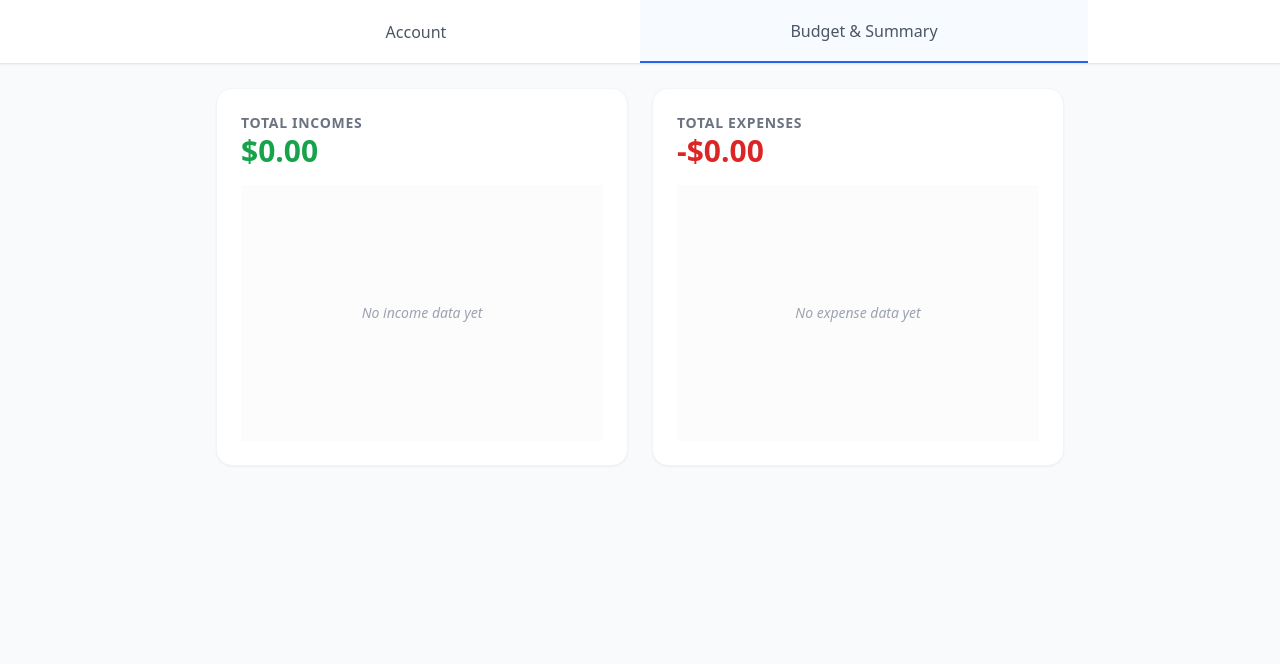
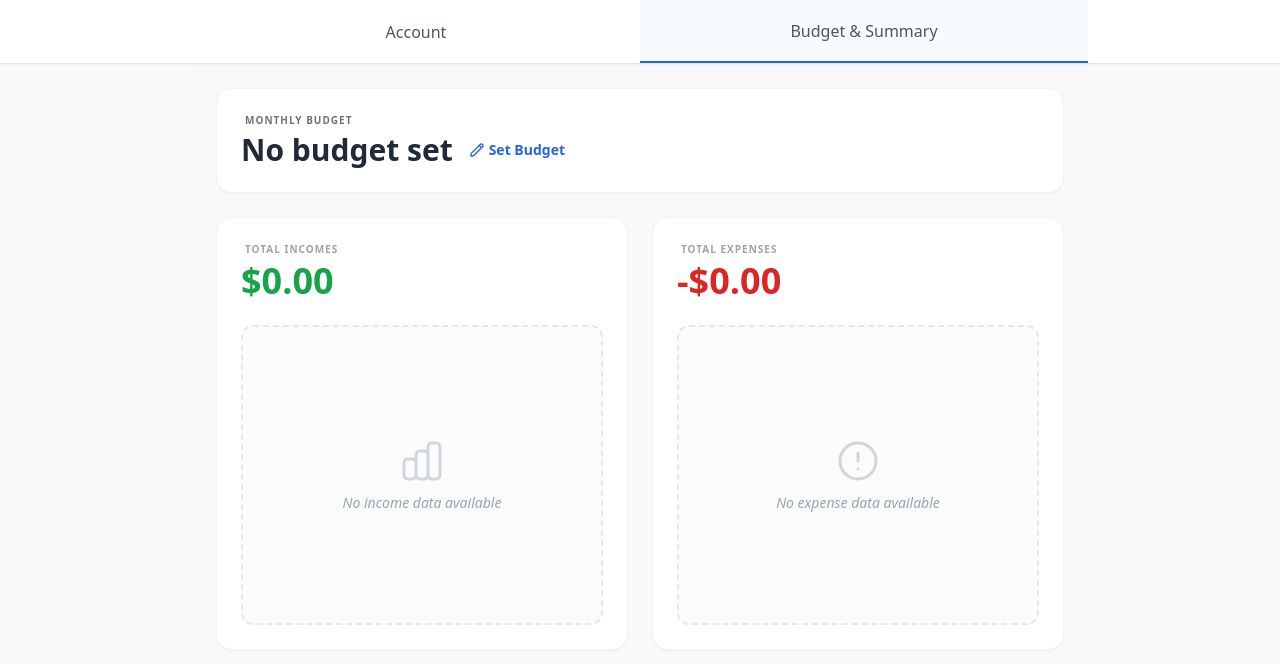
Before and after one commit to valentin-mihailov/budget-tracker-frontend, an Angular app: page /dashboard/budget in a window 1280 px wide. Shown: the top 664 px of the page. Built offline with nearby package versions, Linux system fonts and the light colour scheme; no server answers; sample sign-in values are in the browser's storage.

Commit message:
fixed a persistance problem and remove the up/down arrows for input type number

```diff
--- a/src/app/Components/budget/budget.component.html
+++ b/src/app/Components/budget/budget.component.html
@@ -1,39 +1,190 @@
-<div class="grid grid-cols-1 md:grid-cols-2 gap-6 p-6">
-  <div class="bg-white p-6 rounded-2xl shadow-sm border border-gray-100">
-    <h3 class="text-gray-500 text-sm font-bold uppercase tracking-wider">
-      Total Incomes
+<div class="min-h-screen bg-gray-50/50 pb-10">
+  <div class="px-6 pt-6">
+    <div
+      class="bg-white p-6 rounded-2xl shadow-sm border border-gray-100 flex flex-col md:flex-row md:items-center justify-between gap-6"
+    >
+      <div class="space-y-1">
+        <h3
+          class="text-gray-500 text-[10px] font-bold uppercase tracking-widest ml-1"
+        >
+          Monthly Budget
         </h3>
-    <p class="text-3xl font-black text-green-600 mb-4">
-      {{ totalIncome | currency }}
+
+        <div *ngIf="!isEditingBudget" class="flex items-center space-x-4">
+          <p class="text-3xl font-black text-gray-800">
+            {{
+              monthlyBudget > 0 ? (monthlyBudget | currency) : "No budget set"
+            }}
           </p>
+          <button
+            (click)="toggleEdit()"
+            class="group flex items-center text-blue-600 hover:text-blue-800 text-sm font-bold transition-colors"
+          >
+            <svg
+              class="w-4 h-4 mr-1 group-hover:scale-110 transition-transform"
+              fill="none"
+              stroke="currentColor"
+              viewBox="0 0 24 24"
+            >
+              <path
+                stroke-linecap="round"
+                stroke-linejoin="round"
+                stroke-width="2"
+                d="M15.232 5.232l3.536 3.536m-2.036-5.036a2.5 2.5 0 113.536 3.536L6.5 21.036H3v-3.572L16.732 3.732z"
+              />
+            </svg>
+            {{ monthlyBudget > 0 ? "Edit" : "Set Budget" }}
+          </button>
+        </div>
 
-    <div class="relative h-64">
-      <canvas id="incomeChart"></canvas>
         <div
-        *ngIf="totalIncome === 0"
-        class="absolute inset-0 flex items-center justify-center bg-gray-50/50"
+          *ngIf="isEditingBudget"
+          class="flex items-center space-x-2 animate-fade-in"
         >
-        <span class="text-gray-400 text-sm italic">No income data yet</span>
+          <input
+            type="number"
+            [(ngModel)]="tempBudget"
+            class="px-4 py-2 border-2 border-blue-100 rounded-xl outline-none focus:border-blue-500 text-xl font-bold w-44 transition-all"
+            placeholder="0.00"
+          />
+          <button
+            (click)="saveBudget()"
+            class="bg-blue-600 text-white px-5 py-2.5 rounded-xl font-bold hover:bg-blue-700 active:scale-95 transition-all"
+          >
+            Save
+          </button>
+          <button
+            (click)="toggleEdit()"
+            class="text-gray-400 hover:text-gray-600 font-bold text-sm px-2"
+          >
+            Cancel
+          </button>
+        </div>
+      </div>
+
+      <div
+        *ngIf="monthlyBudget > 0"
+        class="flex-1 max-w-md w-full bg-gray-50 p-4 rounded-xl border border-gray-100"
+      >
+        <div
+          class="flex justify-between text-[10px] mb-2 font-black uppercase tracking-tighter"
+        >
+          <span class="text-gray-400">Spending Progress</span>
+          <span
+            [class.text-red-500]="totalExpenses > monthlyBudget"
+            class="text-gray-600"
+          >
+            {{ totalExpenses / monthlyBudget | percent: "1.0-1" }} of limit
+          </span>
+        </div>
+        <div class="w-full bg-gray-200 rounded-full h-3 overflow-hidden">
+          <div
+            class="h-full rounded-full transition-all duration-700 ease-out"
+            [class.bg-green-500]="totalExpenses / monthlyBudget < 0.7"
+            [class.bg-yellow-500]="
+              totalExpenses / monthlyBudget >= 0.7 &&
+              totalExpenses / monthlyBudget <= 1
+            "
+            [class.bg-red-500]="totalExpenses / monthlyBudget > 1"
+            [style.width.%]="
+              (totalExpenses / monthlyBudget) * 100 > 100
+                ? 100
+                : (totalExpenses / monthlyBudget) * 100
+            "
+          ></div>
+        </div>
+        <p
+          *ngIf="totalExpenses > monthlyBudget"
+          class="text-[10px] text-red-500 font-bold mt-2 animate-pulse"
+        >
+          ⚠️ You have exceeded your monthly budget by
+          {{ totalExpenses - monthlyBudget | currency }}
+        </p>
       </div>
     </div>
   </div>
 
-  <div class="bg-white p-6 rounded-2xl shadow-sm border border-gray-100">
-    <h3 class="text-gray-500 text-sm font-bold uppercase tracking-wider">
+  <div class="grid grid-cols-1 md:grid-cols-2 gap-6 p-6">
+    <div
+      class="bg-white p-6 rounded-2xl shadow-sm border border-gray-100 flex flex-col"
+    >
+      <div class="mb-6">
+        <h3
+          class="text-gray-400 text-[10px] font-bold uppercase tracking-widest ml-1"
+        >
+          Total Incomes
+        </h3>
+        <p class="text-4xl font-black text-green-600 mt-1">
+          {{ totalIncome | currency }}
+        </p>
+      </div>
+
+      <div class="relative flex-1 min-h-[300px]">
+        <canvas id="incomeChart"></canvas>
+
+        <div
+          *ngIf="totalIncome === 0"
+          class="absolute inset-0 flex flex-col items-center justify-center bg-gray-50/80 rounded-xl border-2 border-dashed border-gray-200"
+        >
+          <svg
+            class="w-12 h-12 text-gray-300 mb-2"
+            fill="none"
+            stroke="currentColor"
+            viewBox="0 0 24 24"
+          >
+            <path
+              stroke-linecap="round"
+              stroke-linejoin="round"
+              stroke-width="1.5"
+              d="M9 19v-6a2 2 0 00-2-2H5a2 2 0 00-2 2v6a2 2 0 002 2h2a2 2 0 002-2zm0 0V9a2 2 0 012-2h2a2 2 0 012 2v10m-6 0a2 2 0 002 2h2a2 2 0 002-2m0 0V5a2 2 0 012-2h2a2 2 0 012 2v14a2 2 0 01-2 2h-2a2 2 0 01-2-2z"
+            />
+          </svg>
+          <span class="text-gray-400 text-sm font-medium italic"
+            >No income data available</span
+          >
+        </div>
+      </div>
+    </div>
+
+    <div
+      class="bg-white p-6 rounded-2xl shadow-sm border border-gray-100 flex flex-col"
+    >
+      <div class="mb-6">
+        <h3
+          class="text-gray-400 text-[10px] font-bold uppercase tracking-widest ml-1"
+        >
           Total Expenses
         </h3>
-    <p class="text-3xl font-black text-red-600 mb-4">
+        <p class="text-4xl font-black text-red-600 mt-1">
           -{{ totalExpenses | currency }}
         </p>
+      </div>
 
-    <div class="relative h-64">
+      <div class="relative flex-1 min-h-[300px]">
         <canvas id="expenseChart"></canvas>
+
         <div
           *ngIf="totalExpenses === 0"
-        class="absolute inset-0 flex items-center justify-center bg-gray-50/50"
+          class="absolute inset-0 flex flex-col items-center justify-center bg-gray-50/80 rounded-xl border-2 border-dashed border-gray-200"
         >
-        <span class="text-gray-400 text-sm italic">No expense data yet</span>
+          <svg
+            class="w-12 h-12 text-gray-300 mb-2"
+            fill="none"
+            stroke="currentColor"
+            viewBox="0 0 24 24"
+          >
+            <path
+              stroke-linecap="round"
+              stroke-linejoin="round"
+              stroke-width="1.5"
+              d="M12 8v4m0 4h.01M21 12a9 9 0 11-18 0 9 9 0 0118 0z"
+            />
+          </svg>
+          <span class="text-gray-400 text-sm font-medium italic"
+            >No expense data available</span
+          >
         </div>
       </div>
     </div>
   </div>
+</div>
--- a/src/app/Components/budget/budget.component.ts
+++ b/src/app/Components/budget/budget.component.ts
@@ -17,7 +17,22 @@ export class BudgetComponent implements OnInit, AfterViewInit {
   totalIncome: number = 0;
   totalExpenses: number = 0;
 
+  monthlyBudget: number = 0;
+  isEditingBudget: boolean = false;
+  tempBudget: number = 0;
+
   ngOnInit(): void {
+    this.transactionsService.getBudget();
+
+    this.transactionsService.getTransactions().subscribe({
+      error: (err) => console.error('Could not load transactions', err),
+    });
+
+    this.transactionsService.budget$.subscribe((val) => {
+      this.monthlyBudget = val;
+      this.tempBudget = val;
+    });
+
     this.transactionsService.transactions$.subscribe(() => {
       this.totalIncome = this.transactionsService.getTotalIncome();
       this.totalExpenses = this.transactionsService.getTotalExpenses();
@@ -59,4 +74,19 @@ export class BudgetComponent implements OnInit, AfterViewInit {
     this.incomeChart.update();
     this.expenseChart.update();
   }
+
+  toggleEdit() {
+    this.isEditingBudget = !this.isEditingBudget;
+  }
+
+  saveBudget() {
+    this.transactionsService.setBudget(this.tempBudget).subscribe({
+      next: () => {
+        this.isEditingBudget = false;
+      },
+      error: (err) => {
+        console.error('Database update failed:', err);
+      },
+    });
+  }
 }
--- a/src/app/Components/login/login.component.html
+++ b/src/app/Components/login/login.component.html
@@ -29,7 +29,7 @@
     <input
       name="email"
       type="email"
-      placeholder="YourEmail@gmail.com"
+      placeholder="Username"
       [(ngModel)]="loginData.email"
       autocomplete="off"
       class="w-full px-4 py-2 border border-gray-300 rounded-lg focus:ring-2 focus:ring-blue-500 outline-none"
--- a/src/app/Components/register/register.component.html
+++ b/src/app/Components/register/register.component.html
@@ -29,7 +29,7 @@
     <input
       name="email"
       type="email"
-      placeholder="YourEmail@gmail.com"
+      placeholder="Username"
       [(ngModel)]="registerData.email"
       required
       email
--- a/src/app/Services/transactions.service.ts
+++ b/src/app/Services/transactions.service.ts
@@ -15,6 +15,9 @@ export class TransactionsService {
 
   private balanceSubject = new BehaviorSubject<number>(0);
   balance$ = this.balanceSubject.asObservable();
+
+  private budgetSubject = new BehaviorSubject<number>(0);
+  budget$ = this.budgetSubject.asObservable();
 
   private get currentTransactions(): Transactions[] {
     return this.transactionsSubject.value;
@@ -77,6 +80,30 @@ export class TransactionsService {
       );
   }
 
+  setBudget(newAmount: number) {
+    const userId = localStorage.getItem('user_id');
+
+    return this.http
+      .put(`${environment.API_URL}/users/${userId}/budget`, {
+        amount: Number(newAmount),
+      })
+      .pipe(
+        tap(() => {
+          this.budgetSubject.next(Number(newAmount));
+        }),
+      );
+  }
+
+  getBudget() {
+    const userId = localStorage.getItem('user_id');
+    this.http
+      .get<number>(`${environment.API_URL}/users/${userId}/budget`)
+      .subscribe({
+        next: (val) => this.budgetSubject.next(Number(val)),
+        error: (err) => console.error('Could not load budget', err),
+      });
+  }
+
   getTotalIncome(): number {
     return this.currentTransactions
       .filter((t) => t.type === 'income')
--- a/src/styles.css
+++ b/src/styles.css
@@ -8,3 +8,13 @@ body {
   -moz-osx-font-smoothing: grayscale;
   text-rendering: optimizeLegibility;
 }
+
+input::-webkit-outer-spin-button,
+input::-webkit-inner-spin-button {
+  -webkit-appearance: none;
+  margin: 0;
+}
+
+input[type="number"] {
+  -moz-appearance: textfield; /* Firefox */
+}
```
Lines whose indentation alone changed are shown as unchanged.
